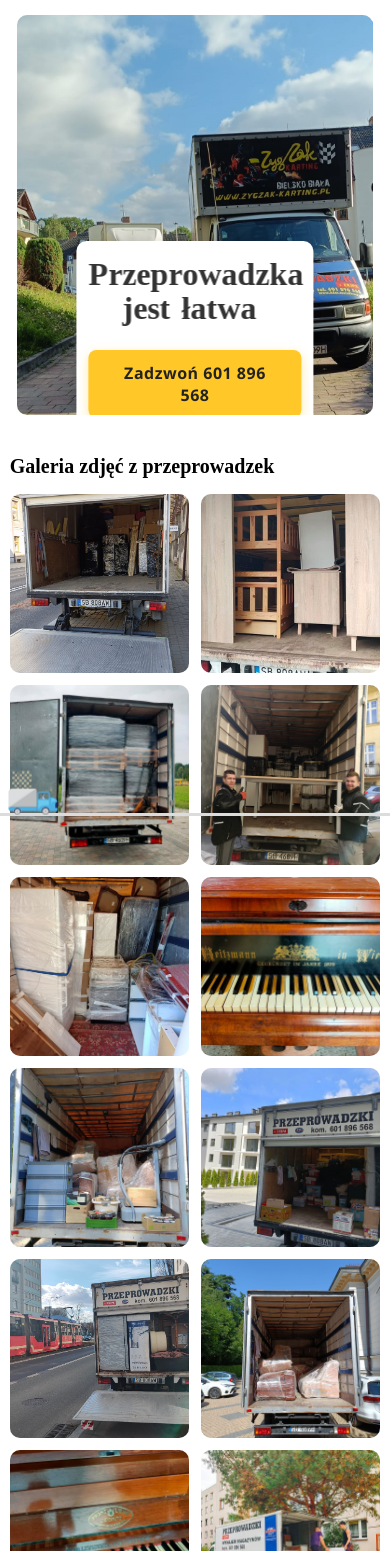
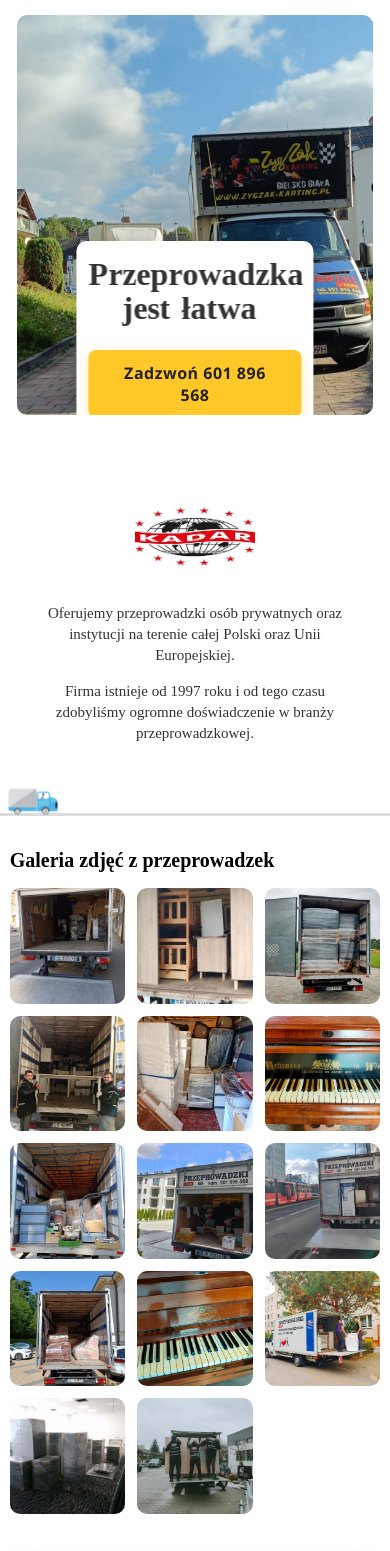
Before and after one commit to justamanwho/Kadar-Website, a Flask app: page / in a window 390 px wide. Shown: the part 25-1576 px from the top of the page. Run offline with Flask 3, Linux system fonts and the light colour scheme; some libraries are stand-ins or nearby versions.

Commit message:
added about-section with logos and description of the company

```diff
--- a/static/styles.css
+++ b/static/styles.css
@@ -1,3 +1,6 @@
+
+
+
 .title {
   margin: 70px 0;
   text-align: center;
@@ -314,6 +317,14 @@
 }
 
 
+
+@media (max-width: 480px) {
+  .gallery {
+    grid-template-columns: repeat(auto-fill, minmax(110px, 1fr));
+  }
+}
+
+
 .map-section{
   width: min(95vw, 1200px);
   margin: 40px auto;
@@ -415,3 +426,59 @@
 @media (max-width: 420px){
   .luxury-heading { font-size: clamp(2rem, 8vw, 3rem); }
 }
+
+
+/* --- About Section --- */
+.about-section {
+  width: min(95vw, 1400px);
+  margin: 90px auto;
+  text-align: center;
+}
+
+.about-with-logos {
+  display: flex;
+  align-items: center;      /* vertical centering */
+  justify-content: center;  /* keep everything centered as a block */
+  gap: 60px;                /* space between logos and text */
+}
+
+.about-logo {
+  width: 200px;              /* slightly larger logos */
+  height: auto;
+}
+
+.about-text {
+  max-width: 800px;         /* don’t let text get too wide */
+  text-align: center;
+  font-size: clamp(16px, 2vw, 30px);  /* scales bigger like you asked */
+  line-height: 1.6;
+  color: #333;
+}
+
+@media (max-width: 768px) {
+  .about-with-logos {
+    flex-direction: column;   /* stack items vertically */
+    gap: 20px;
+  }
+
+  /* hide the right logo on small screens */
+  .about-logo:last-child {
+    display: none;
+  }
+
+  .about-logo {
+    width: 120px;  /* smaller size for phones */
+  }
+
+  .about-text {
+    max-width: 80%;  /* allow text to take full width */
+  }
+}
+
+
+@media (max-width: 480px) {
+  .about-text {
+    font-size: 15px;
+    line-height: 1.4;
+  }
+}
--- a/templates/index.html
+++ b/templates/index.html
@@ -33,6 +33,20 @@
 </div>
 
 
+
+<section class="about-section">
+  <div class="about-with-logos">
+    <img src="static/logo.jpg" alt="Logo left" class="about-logo">
+    <div class="about-text">
+      <p>Oferujemy przeprowadzki osób prywatnych oraz instytucji na terenie całej Polski oraz Unii Europejskiej.</p>
+      <p>Firma istnieje od 1997 roku i od tego czasu zdobyliśmy ogromne doświadczenie w branży przeprowadzkowej.</p>
+    </div>
+    <img src="static/logo.jpg" alt="Logo right" class="about-logo">
+  </div>
+</section>
+
+
+
 <section class="gallery-wrap">
   <h2>Galeria zdjęć z przeprowadzek</h2>
 
@@ -66,7 +80,7 @@
 
 </section>
 
-<!-- Fixed truck at bottom -->
+
 <div class="truck-track" aria-hidden="true">
   <img class="truck" src="{{ url_for('static', filename='truck.png') }}" alt="">
 </div>
```
